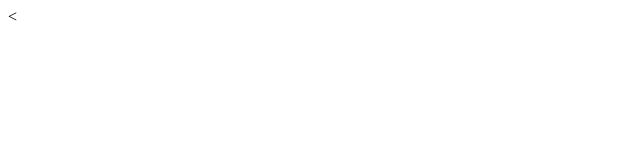
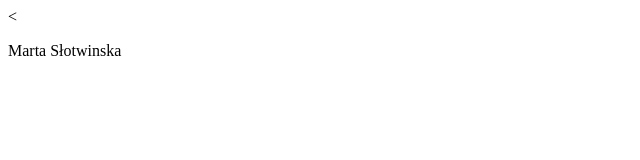
Before and after one commit to Werbasik/gitjestgit, a plain HTML site: page index.html in a window 1280 px wide. Shown: the whole page, without its empty margins (0-640 px from the left). Drawn offline with Linux system fonts and the light colour scheme.

Commit message:
version2

```diff
--- a/index.html
+++ b/index.html
@@ -5,6 +5,7 @@
     <title>Document</title>
 </head>
 <body>
+   <p>Marta Słotwinska</p>
 
 </body>
 </html>
```
